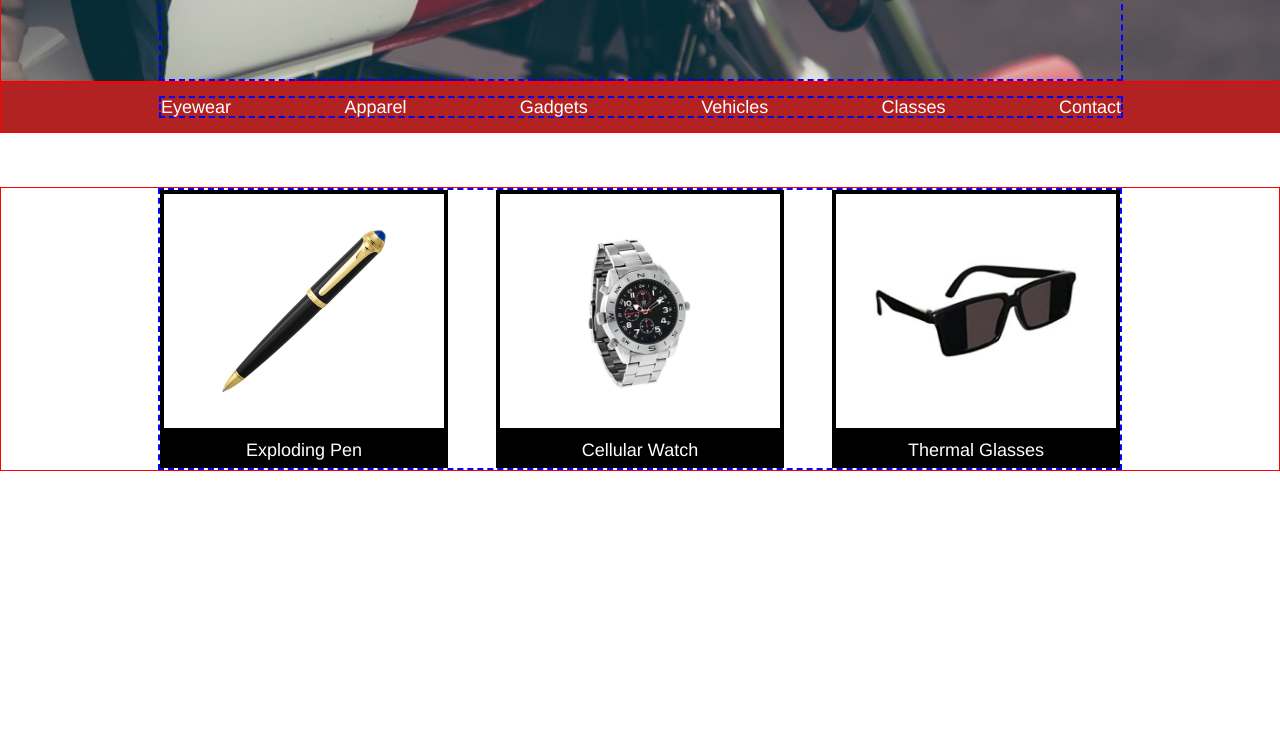
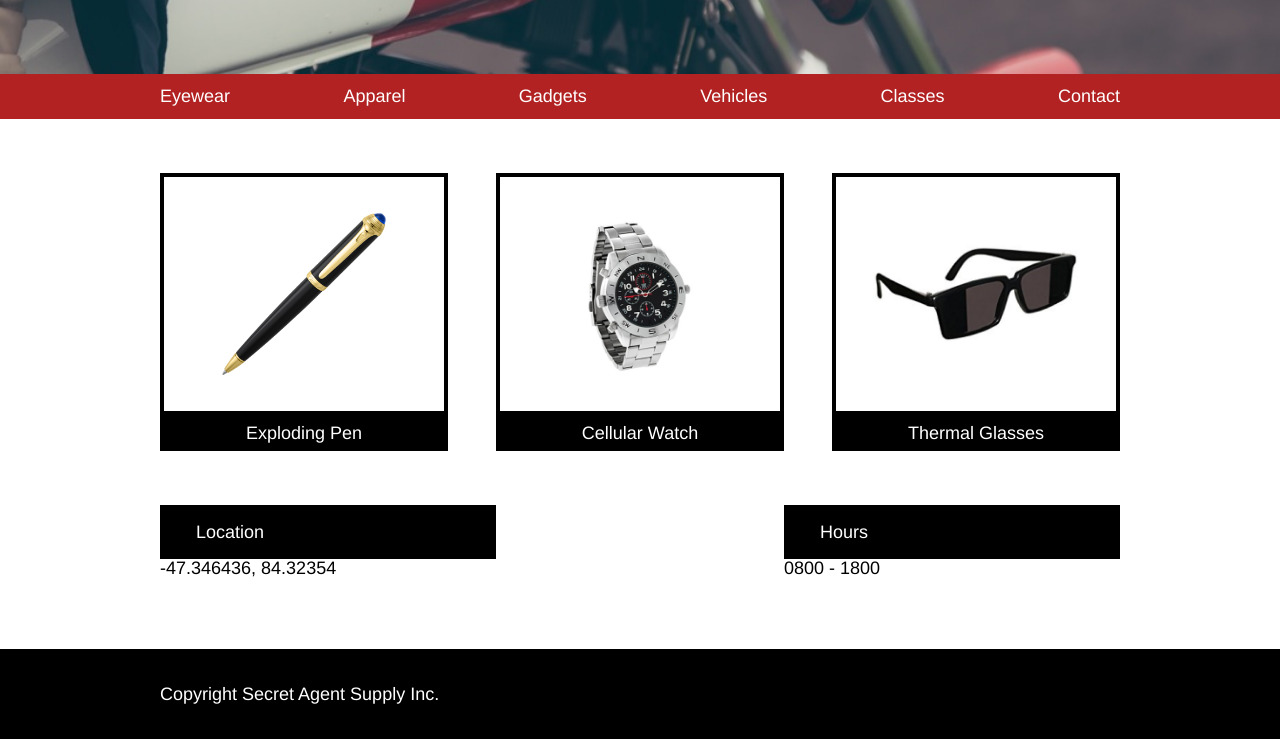
Before and after one commit to Kazbeh64/180407-Secret-Agent, a plain HTML site: page index.html in a window 1280 px wide. Shown: the part 418-1157 px from the top of the page. Before the commit the page ends 889 px from the top, so only its background shows below. Drawn offline with Linux system fonts and the light colour scheme.

Commit message:
Completed full site.

```diff
--- a/index.html
+++ b/index.html
@@ -60,9 +60,23 @@
           </div>
         </div>
       </article>
+      <article class="contact">
+        <div class="container">
+          <div class="contact_box">
+            <div>Location</div>
+            <p>-47.346436, 84.32354</p>
+          </div>
+          <div class="contact_box">
+            <div>Hours</div>
+            <p>0800 - 1800</p>
+          </div>
+        </div>
+      </article>
     </main>
     <footer>
-
+      <div class="container">
+        <span class="footer_text">Copyright Secret Agent Supply Inc.</span>
+      </div>
     </footer>
   </body>
 </html>
--- a/resources/css/style.css
+++ b/resources/css/style.css
@@ -1,5 +1,5 @@
 /* borders */
-
+/*
 header {
   border: 1px solid red;
 }
@@ -9,6 +9,7 @@ header {
 article {
   border: 1px solid red;
 }
+*/
 
 
 /* Global */
@@ -127,3 +128,39 @@ header {
   text-align: center;
   padding: 0.5rem;
 }
+
+/* Contact */
+.contact {
+  display: flex;
+  justify-content: center;
+  margin-top: 3rem;
+  margin-bottom: 4rem;
+}
+.contact .container {
+  display: flex;
+  justify-content: space-between;
+}
+.contact_box {
+  width: 35%;
+}
+.contact_box div {
+  background-color: black;
+  color: white;
+  padding: 1rem 2rem;
+}
+
+/* Footer */
+footer {
+  background-color: black;
+  height: 5rem;
+  display: flex;
+  justify-content: center;
+  vertical-align: middle;
+}
+footer .container {
+  display: flex;
+  align-items:center;
+}
+.footer_text {
+  color: white;
+}
```
